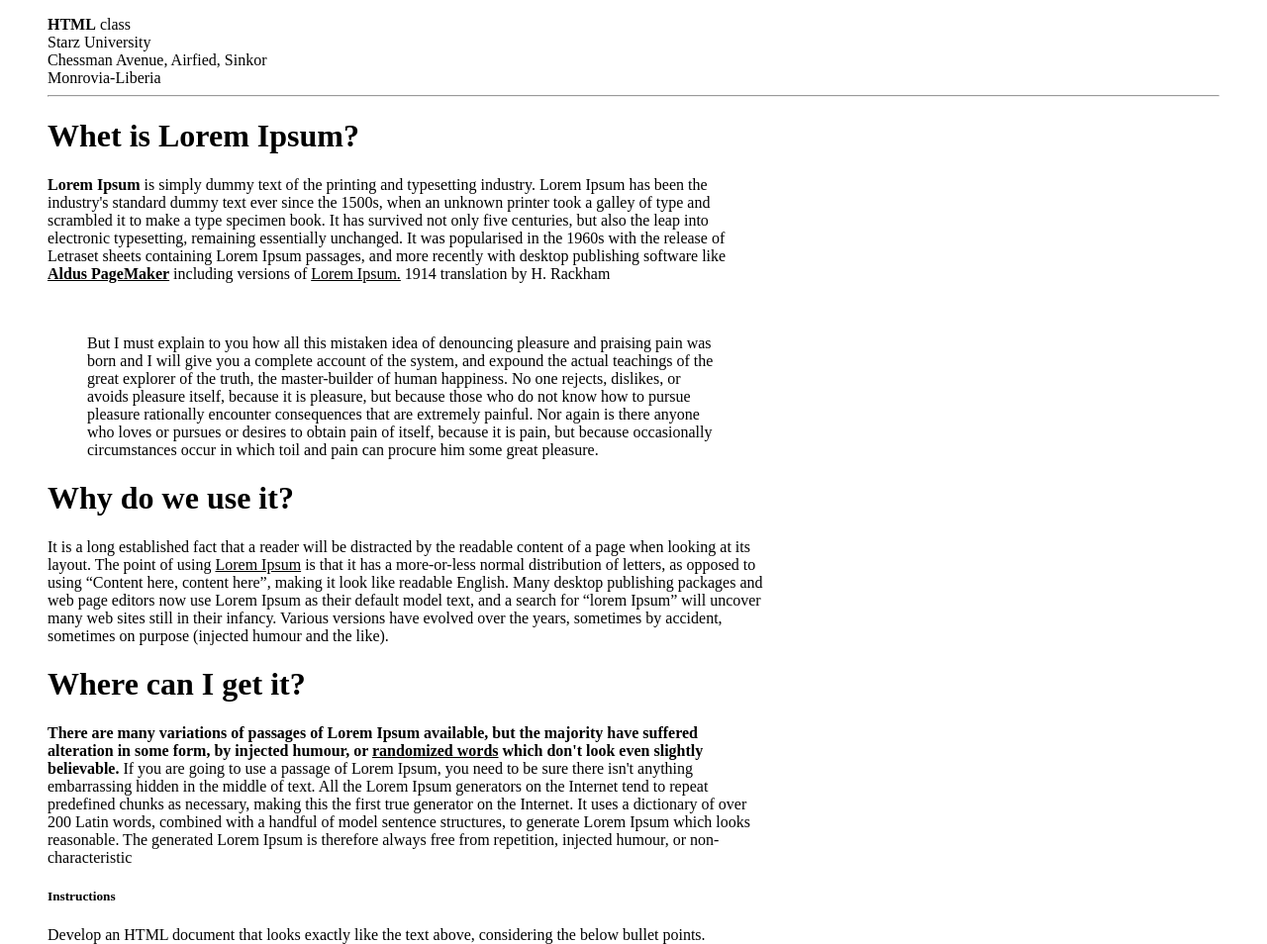
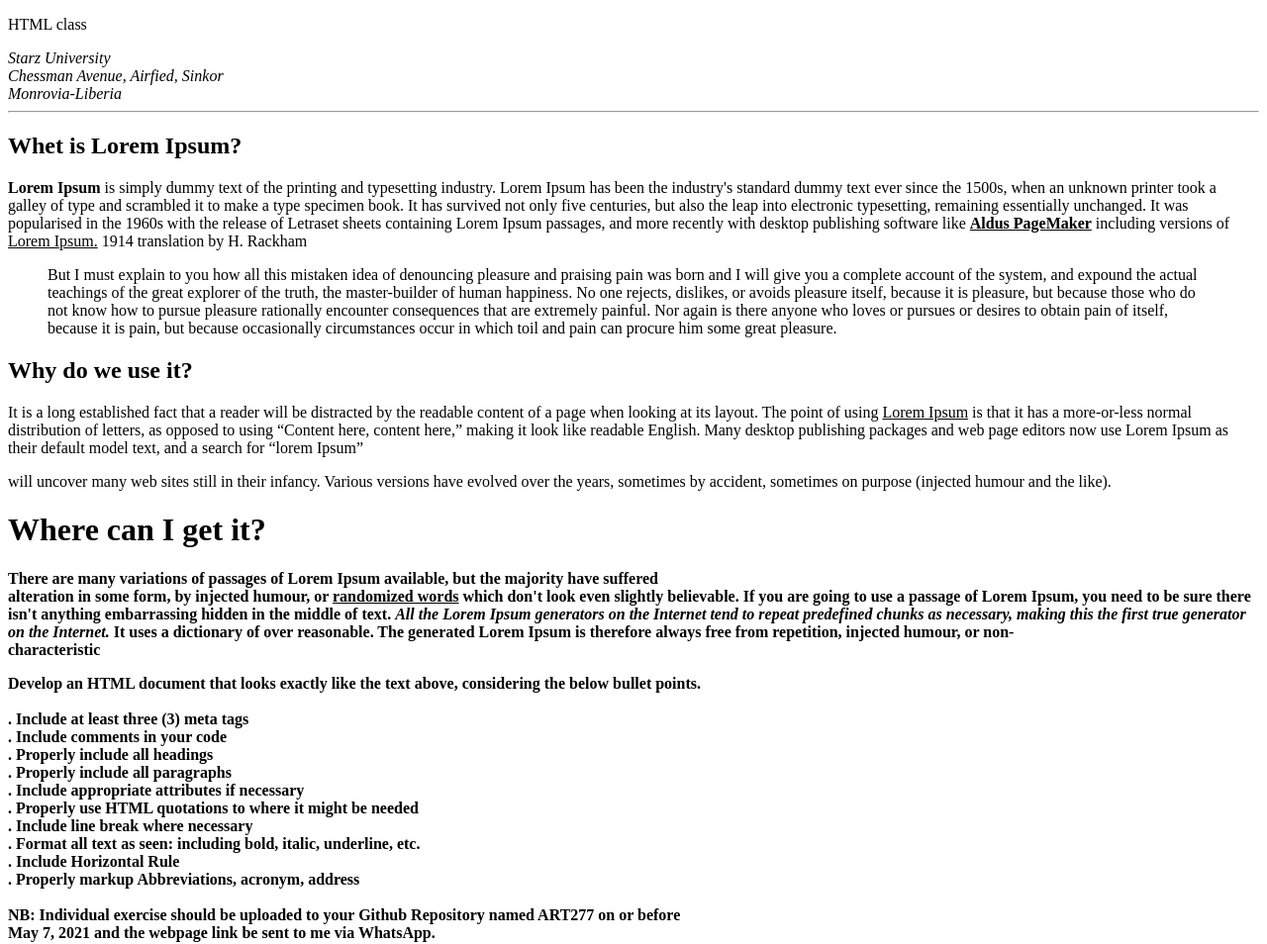
Before and after one commit to ezekielfayiah/Art277, a plain HTML site: page index101.html in a window 1280 px wide. Shown: the top 954 px of the page at 99% size. Drawn offline with Linux system fonts and the light colour scheme.

Commit message:
Update index101.html

```diff
--- a/index101.html
+++ b/index101.html
@@ -1,57 +1,62 @@
 <!DOCTYPE html>
 <html>
-      <head>
-	        <title>Art 277 Assignment</title>
-	  </head>
+     <!--This is the begining of heading-->
+
+	<head>
+	      <meta=name"author" content="Ezekiel F Fayiah">
+		<meta name="viewport" content="width=device-width, initial=1.0">
+			<meta name="Lorem Ipsum" content="Details definition and explanation on Lorem Ipsum">
+	        <title>Art 277 Assignment:#2</title>
+
+	  <!--This is the closing of the heading-->
+	</head>
 	  <body>
-	  <ddress>
 
-	 <blockquote><b>HTML</b> class<br>
-	  Starz University<br>
+	 <p>HTML class
+	  <address>Starz University<br>
 	  Chessman Avenue, Airfied, Sinkor <br>
-	  Monrovia-Liberia<hr>
+		  Monrovia-Liberia<hr></address>
+		  </p>
 
-	  <h1>Whet is Lorem Ipsum?</h1>
+	  <h2>Whet is Lorem Ipsum?</h2>
 
 	  <p>
-      <b>Lorem Ipsum</b> is simply dummy text of the printing and typesetting industry. Lorem Ipsum has been the <br>
-         industry's standard dummy text ever since the 1500s, when an unknown printer took a galley of type and <br>
-         scrambled it to make a type specimen book. It has survived not only five centuries, but also the leap into <br>
-         electronic typesetting, remaining essentially unchanged. It was popularised in the 1960s with the release of<br>
-         Letraset sheets containing Lorem Ipsum passages, and more recently with desktop publishing software like<br>
-         <u><b>Aldus PageMaker</b></u> including versions of <u>Lorem Ipsum.</u> 1914 translation by H. Rackham<br>
+      <b>Lorem Ipsum</b> is simply dummy text of the printing and typesetting industry. Lorem Ipsum has been the
+         industry's standard dummy text ever since the 1500s, when an unknown printer took a galley of type and
+         scrambled it to make a type specimen book. It has survived not only five centuries, but also the leap into
+         electronic typesetting, remaining essentially unchanged. It was popularised in the 1960s with the release of
+         Letraset sheets containing Lorem Ipsum passages, and more recently with desktop publishing software like
+         <u><b>Aldus PageMaker</b></u> including versions of <u>Lorem Ipsum.</u> 1914 translation by H. Rackham
 
-         <blockquote><br><br>But I must explain to you how all this mistaken idea of denouncing pleasure and praising pain was<br>
-         born and I will give you a complete account of the system, and expound the actual teachings of the <br>
-         great explorer of the truth, the master-builder of human happiness. No one rejects, dislikes, or <br>
-         avoids pleasure itself, because it is pleasure, but because those who do not know how to pursue <br>
-         pleasure rationally encounter consequences that are extremely painful. Nor again is there anyone <br>
-         who loves or pursues or desires to obtain pain of itself, because it is pain, but because occasionally<br>
+         <blockquote>But I must explain to you how all this mistaken idea of denouncing pleasure and praising pain was
+         born and I will give you a complete account of the system, and expound the actual teachings of the
+         great explorer of the truth, the master-builder of human happiness. No one rejects, dislikes, or
+         avoids pleasure itself, because it is pleasure, but because those who do not know how to pursue
+         pleasure rationally encounter consequences that are extremely painful. Nor again is there anyone
+         who loves or pursues or desires to obtain pain of itself, because it is pain, but because occasionally
          circumstances occur in which toil and pain can procure him some great pleasure.</blockquote>
 	   </p>
 
-	   <h1>Why do we use it?</h1>
+	   <h2>Why do we use it?</h2>
 
 	   <p>
-         It is a long established fact that a reader will be distracted by the readable content of a page when looking at its <br>
-         layout. The point of using <u>Lorem Ipsum</u> is that it has a more-or-less normal distribution of letters, as opposed to<br>
-         using “Content here, content here”, making it look like readable English. Many desktop publishing packages and <br>
-         web page editors now use Lorem Ipsum as their default model text, and a search for “lorem Ipsum” will uncover <br>
-         many web sites still in their infancy. Various versions have evolved over the years, sometimes by accident, <br>
+         It is a long established fact that a reader will be distracted by the readable content of a page when looking at its
+         layout. The point of using <u>Lorem Ipsum</u> is that it has a more-or-less normal distribution of letters, as opposed to using <q>Content here, content here,</q> making it look like readable English. Many desktop publishing packages and
+         web page editors now use Lorem Ipsum as their default model text, and a search for <q>lorem Ipsum</p> will uncover
+         many web sites still in their infancy. Various versions have evolved over the years, sometimes by accident,
          sometimes on purpose (injected humour and the like).
 	   </P>
 
 	   <h1>Where can I get it?</h1>
 
 	   <p>
-<b>There are many variations of passages of Lorem Ipsum available, but the majority have suffered<br>
-alteration in some form, by injected humour, or <u size="2px" color="black">randomized words</u size="2px" color="black"> which don't look even slightly<br>
-believable.</b> If you are going to use a passage of Lorem Ipsum, you need to be sure there isn't anything<br>
-embarrassing hidden in the middle of text. All the Lorem Ipsum generators on the Internet tend to repeat <br>
-predefined chunks as necessary, making this the first true generator on the Internet. It uses a dictionary of over <br>
+<strong>There are many variations of passages of Lorem Ipsum available, but the majority have suffered<br>
+	alteration in some form, by injected humour, or <u>randomized words</u> which don't look even slightly
+believable.<strong> If you are going to use a passage of Lorem Ipsum, you need to be sure there isn't anything
+embarrassing hidden in the middle of text. <i>All the Lorem Ipsum generators on the Internet tend to repeat
+	predefined chunks as necessary, making this the first true generator on the Internet.</i> It uses a dictionary of over <b
 200 Latin words, combined with a handful of model sentence structures, to generate Lorem Ipsum which looks<br>
 reasonable. The generated Lorem Ipsum is therefore always free from repetition, injected humour, or non-<br>characteristic
-	   <h5>Instructions</h5>
 
 	   <p>
 
```
